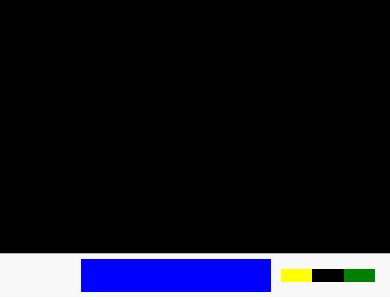
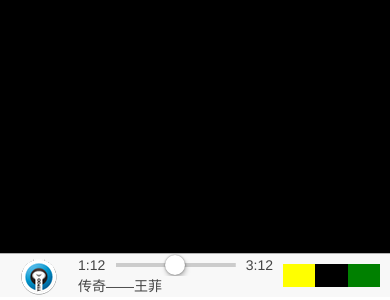
Before and after one commit to treemen/imusic, a website: page www/index.html in a window 390 px wide. Shown: the part 547-847 px from the top of the page. Drawn offline with Linux system fonts and the light colour scheme; some packages are replaced by stand-ins of ours; files that its build step writes are made by us from their sources.

Commit message:
music play

```diff
--- a/www/index.html
+++ b/www/index.html
@@ -26,19 +26,23 @@
   <body ng-app="imusic" animation="slide-left-right-ios7">
     <ion-nav-view></ion-nav-view>
     <!-- 底部歌曲条-->
-    <div class="bar bar-footer bar-stable">
+    <div class="bar bar-footer bar-stable" style="padding:0px;">
        <div class="row" style="padding:0px;">
           <!-- 图像 -->
           <div class="col col-20 center">
-             <img src="" alt="">
+             <img src="../img/logo.png" alt="">
           </div>
           <!-- 控制条 -->
-          <div class="col col-50" style="background-color: blue;">
-
-
-          </div>
+            <div class="col col-50"style="padding:0px;">
+                <div class="range" style="padding:0px;height:22px;">
+                    <i>1:12</i>
+                    <input type="range" name="volume" style="height:22px;">
+                    <i>3:12</i>
+                </div>
+                <p><span>传奇</span>——<span>王菲</span></p>
+            </div>
           <!-- 控制按钮 -->
-          <div class="col col-30">
+          <div class="col col-30 center">
               <div class="row" style="height:100%;">
                  <div class="col col-27" style="background-color: yellow;"></div>
                  <div class="col col-56" style="background-color: black;"></div>
```
Also changed, not shown: www/img/logo.png (added).
